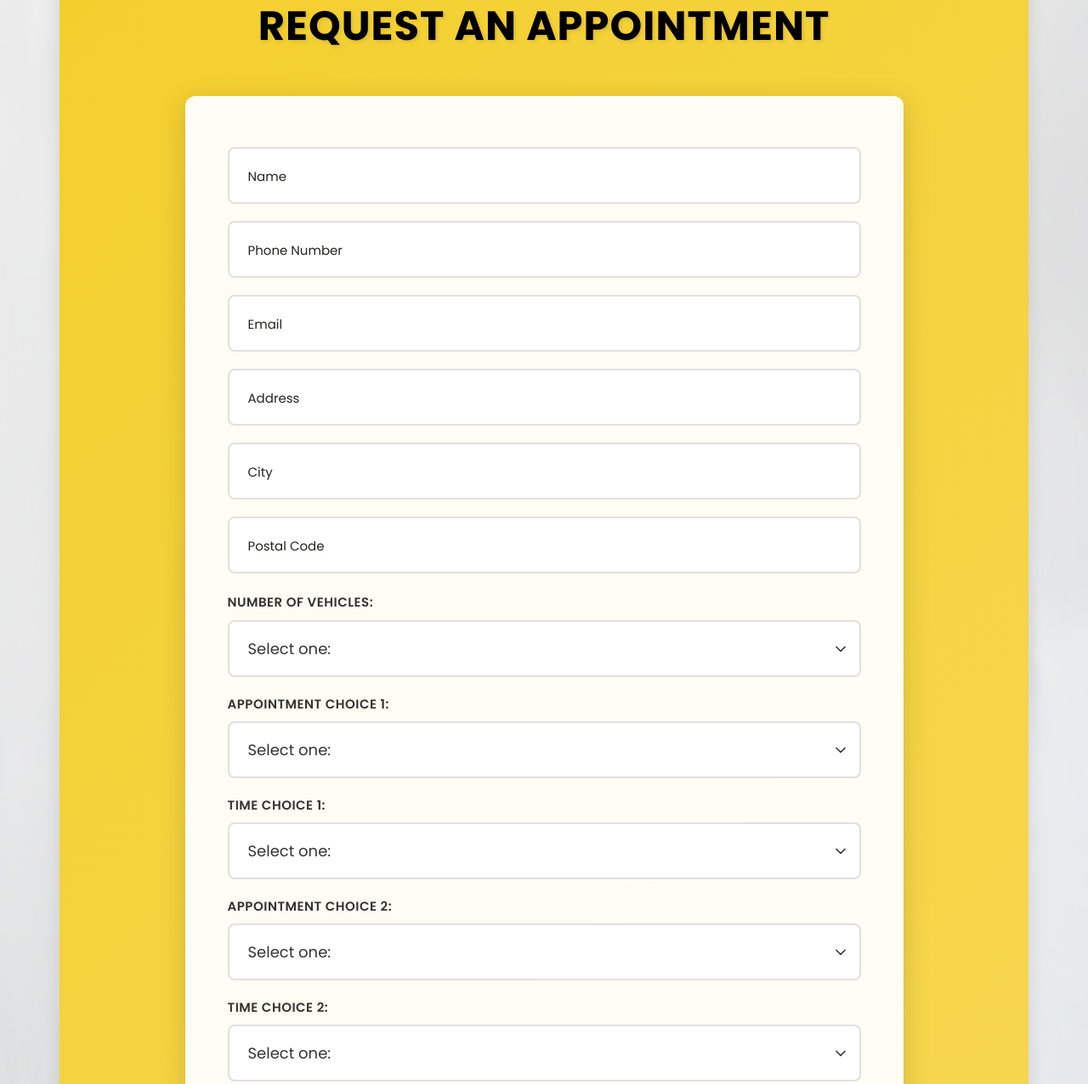
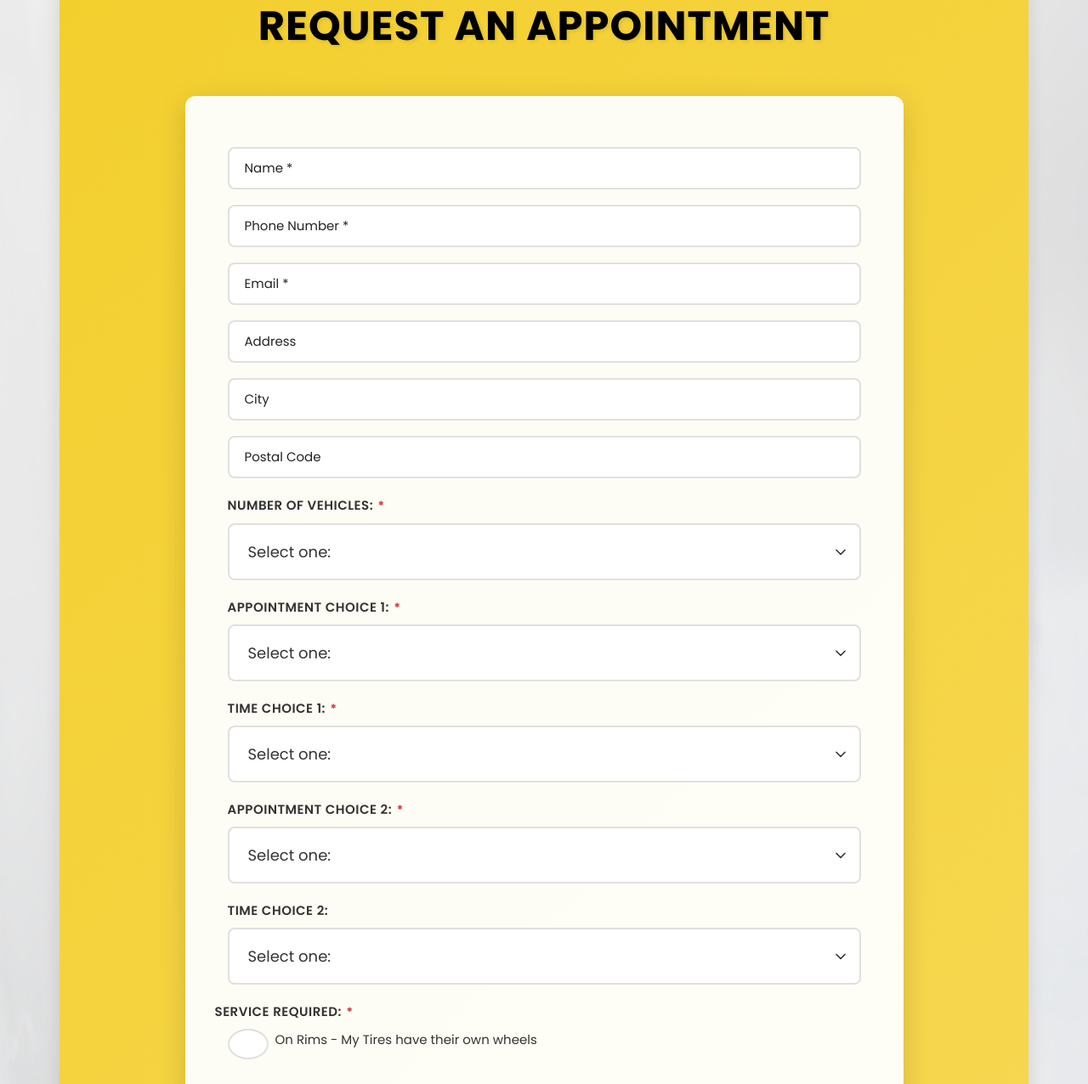
Before and after one commit to kinutech-asharif/lmttires-montreal, a plain HTML site: page index.html in a window 1280 px wide. Shown: the part 3224-4500 px from the top of the page at 85% size. Drawn offline with nearby package versions, Linux system fonts and the light colour scheme; some packages are replaced by stand-ins of ours; a script that the page names is missing.

Commit message:
Add required field asterisks and fix input types
- Add * indicator to all required fields (Name, Phone, Email, selects, radio)
- Add CSS styling for required-indicator class
- Fix input types from 'type' to proper 'text', 'tel', 'email'
- Add required attribute to Name, Phone, Email fields
- Translate missing French placeholders (Adresse, Code postal)

```diff
--- a/css/form-style.css
+++ b/css/form-style.css
@@ -506,3 +506,27 @@
         margin-top: 4px;
     }
 }
+
+/* ============================================
+   REQUIRED FIELD INDICATOR
+   ============================================ */
+
+/* Required field asterisk */
+.main_form .required-indicator {
+    color: #dc3545;
+    font-weight: 700;
+    margin-left: 2px;
+}
+
+/* Required field placeholder asterisk */
+.main_form input[required]::placeholder,
+.main_form select[required]::placeholder,
+.main_form textarea[required]::placeholder {
+    color: #999;
+}
+
+/* Style for labels with required fields */
+.main_form label .required-indicator {
+    color: #dc3545;
+    font-size: 14px;
+}
--- a/index.html
+++ b/index.html
@@ -358,25 +358,25 @@
 					<form id="request" class="main_form" action="mailto:service@lmttires-montreal.ca" enctype="text/plain" method="post">
                   <div class="row">
                                  <div class="col-md-12 ">
-                                    <input class="contactus" placeholder="Name" type="type" name=" Name">
+                                    <input class="contactus" placeholder="Name *" type="text" name="Name" required>
                                  </div>
                                  <div class="col-md-12">
-                                    <input class="contactus" placeholder="Phone Number" type="type" name="Phone Number">
+                                    <input class="contactus" placeholder="Phone Number *" type="tel" name="Phone Number" required>
                                  </div>
                                  <div class="col-md-12">
-                                    <input class="contactus" placeholder="Email" type="type" name="Email">
+                                    <input class="contactus" placeholder="Email *" type="email" name="Email" required>
                                  </div>
                                  <div class="col-md-12">
-                                    <input class="contactus" placeholder="Address" type="type" name="Address">
+                                    <input class="contactus" placeholder="Address" type="text" name="Address">
                                  </div>
                                  <div class="col-md-12">
-                                    <input class="contactus" placeholder="City" type="type" name="City">
+                                    <input class="contactus" placeholder="City" type="text" name="City">
                                  </div>
                                  <div class="col-md-12">
-                                    <input class="contactus" placeholder="Postal Code" type="type" name="Postal Code">
+                                    <input class="contactus" placeholder="Postal Code" type="text" name="Postal Code">
                                  </div>
                                  <div class="col-md-12">
-                                    <label for="num_vehicles">Number of Vehicles:</label>
+                                    <label for="num_vehicles">Number of Vehicles:<span class="required-indicator"> *</span></label>
 									<select id="num_vehicles" name="num_vehicles" required="">
 									  		<option value="">Select one:</option>
 									  		<option value="1">1</option>
@@ -389,14 +389,14 @@
 									  	</select>
                                  </div>
                                  <div class="col-md-12">
-									  <p><label for="appt_choice1">Appointment Choice 1:</label>
+									  <p><label for="appt_choice1">Appointment Choice 1:<span class="required-indicator"> *</span></label>
 
 									  	<select id="appt_choice1" name="appt_choice1" required="">
 									  		<option value="">Select one:</option>
 									  		<option value="weekday">Weekday appointment</option>
 									  		<option value="weekend">Weekend appointment</option>
 									  	</select> </p>
-									  	<p><label for="time_choice_1">Time Choice 1:</label>
+									  	<p><label for="time_choice_1">Time Choice 1:<span class="required-indicator"> *</span></label>
 									  	<select id="time_choice_1" name="time_choice_1" required="">
 									  	 	<option value="">Select one:</option>
 									  	 	<option value="7-10">AM (7-10)</option>
@@ -406,7 +406,7 @@
 									  	 	<option value="19+">Late after 19</option>
 									   	</select></p>
 
-									  <p><label for="appt_choice2">Appointment Choice 2:</label>
+									  <p><label for="appt_choice2">Appointment Choice 2:<span class="required-indicator"> *</span></label>
 									  	<select id="appt_choice2" name="appt_choice2" required="">
 									  		<option value="">Select one:</option>
 									  		<option value="weekday">Weekday appointment</option>
@@ -422,7 +422,7 @@
 									  		<option value="19+">Late after 19</option>
 									  	</select></p>
                                  </div>
-								 <p><label for="tire_mounting">Service Required:</label> </p>
+								 <p><label for="tire_mounting">Service Required:<span class="required-indicator"> *</span></label> </p>
 								 	<div class="col-md-12">	<p>
 								 	<input id="already_mounted" name="tire_mounting" required="" type="radio" value="already_mounted" />
 								 	<label for="already_mounted"> On Rims - My Tires have their own wheels</label> </p>
```
Also changed, not shown: indexFR.html (+11 -11 lines).
